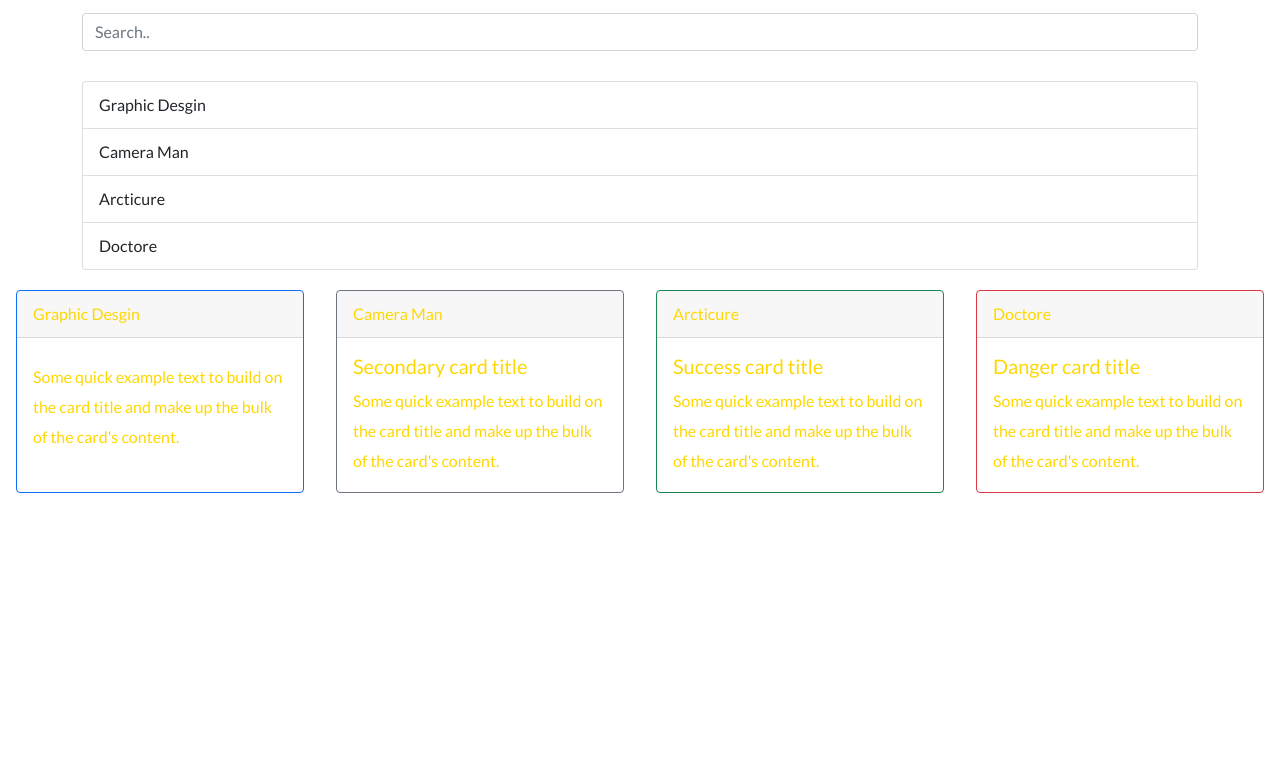
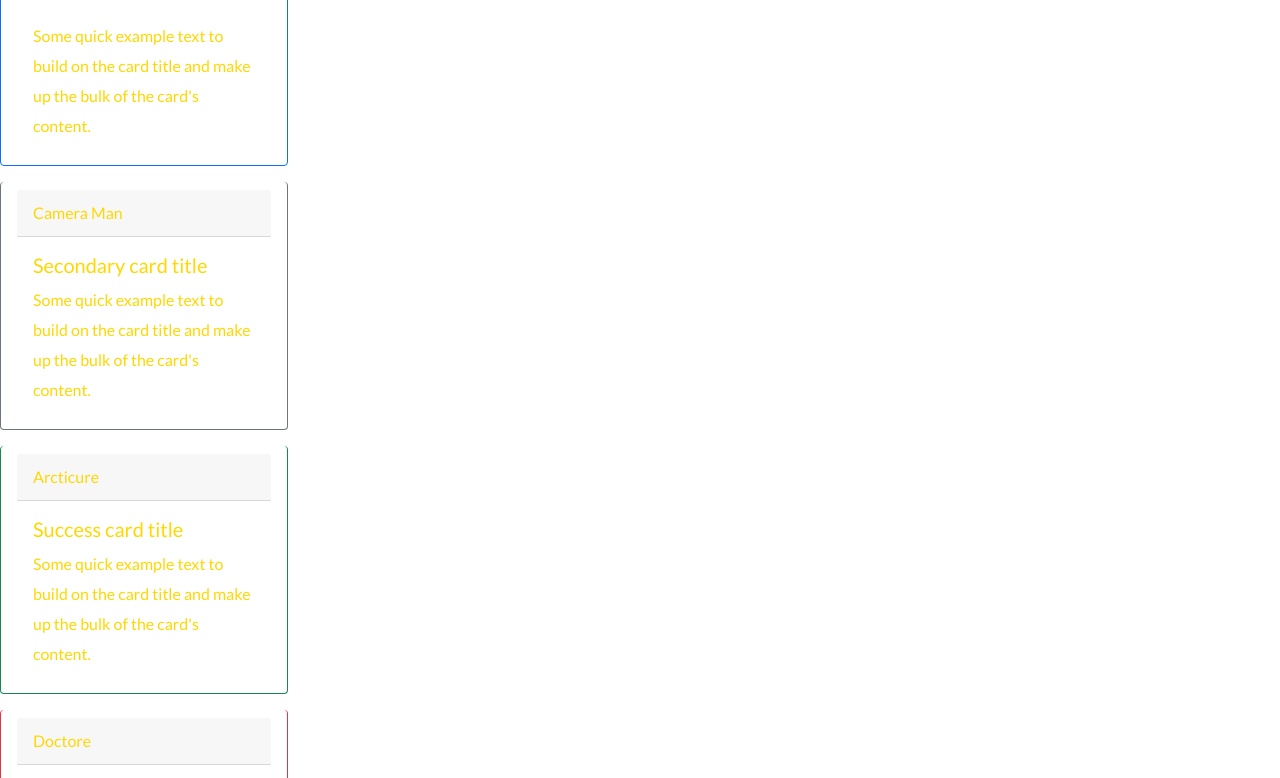
Before and after one commit to Hamzah2018/HR-jobs, a website: page pages/jobs.html in a window 1280 px wide. Shown: the part 141-919 px from the top of the page. Before the commit the page ends 800 px from the top, so only its background shows below. Drawn offline with Linux system fonts and the light colour scheme; files whose address does not match are found by name.

Commit message:
crad init Filter

```diff
--- a/pages/jobs.html
+++ b/pages/jobs.html
@@ -50,7 +50,7 @@
 <!--End menu section  -->
 <header>
 </header>
-<div class="container">
+<!-- <div class="container">
   <h2>Filterable List</h2>
   <p>Type something in the input field to search the list for specific items:</p>
   <input class="form-control" id="myInput" type="text" placeholder="Search..">
@@ -61,32 +61,32 @@
     <li class="list-group-item">Arcticure</li>
     <li class="list-group-item">Doctore</li>
   </ul>
-</div>
+</div> -->
 
 <!-- class="col-sm-4" -->
-    <main>
-      <div class="card border-primary mb-3" style="max-width: 18rem;">
+    <main class="list-group " id="myList">
+      <div class="card border-primary mb-3 list-group-item " style="max-width: 18rem;">
         <div class="card-header">Graphic Desgin</div>
         <div class="card-body text-primary">
           <h5 class="card-title"></h5>
           <p class="card-text">Some quick example text to build on the card title and make up the bulk of the card's content.</p>
         </div>
       </div>
-      <div class="card border-secondary mb-3" style="max-width: 18rem;">
+      <div class="card border-secondary mb-3 list-group-item" style="max-width: 18rem;">
         <div class="card-header">Camera Man</div>
         <div class="card-body text-secondary">
           <h5 class="card-title">Secondary card title</h5>
           <p class="card-text">Some quick example text to build on the card title and make up the bulk of the card's content.</p>
         </div>
       </div>
-      <div class="card border-success mb-3" style="max-width: 18rem;">
+      <div class="card border-success mb-3 list-group-item" style="max-width: 18rem;">
         <div class="card-header">Arcticure</div>
         <div class="card-body text-success">
           <h5 class="card-title">Success card title</h5>
           <p class="card-text">Some quick example text to build on the card title and make up the bulk of the card's content.</p>
         </div>
       </div>
-      <div class="card border-danger mb-3" style="max-width: 18rem;">
+      <div class="card border-danger mb-3 list-group-item" style="max-width: 18rem;">
         <div class="card-header">Doctore</div>
         <div class="card-body text-danger">
           <h5 class="card-title">Danger card title</h5>
@@ -107,6 +107,7 @@ $(document).ready(function(){
     });
   });
 });
+
 </script>
   </body>
 
```
